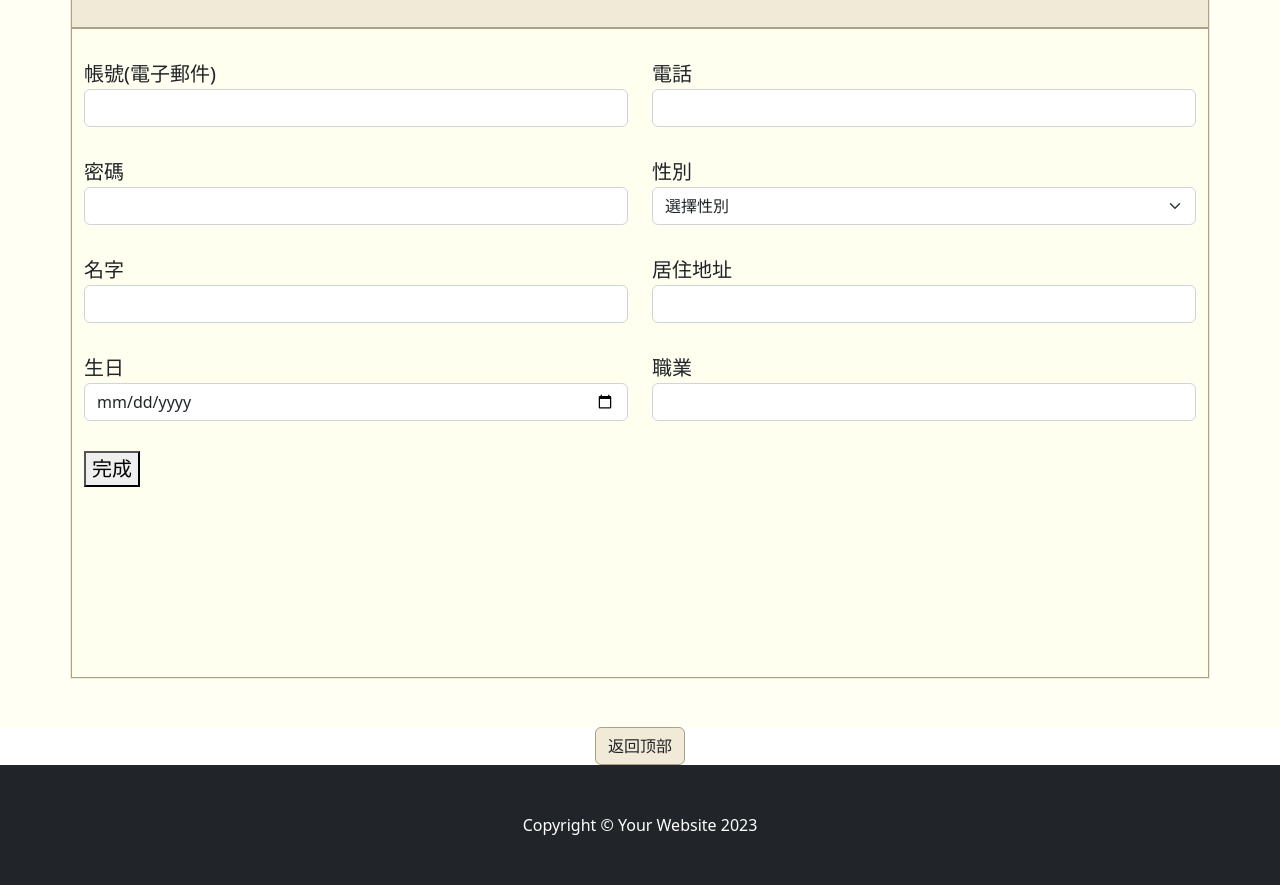
After one commit to cactusras/Django_test2, a Django app: template myProject/myApp/templates/client_regis.html in a window 1280 px wide. The commit adds this page. Shown: the part 201-1086 px from the top of the page. Run offline with Django 5.2, Linux system fonts and the light colour scheme; the template is opened without the code that fills it, so the values that code supplies are empty.

Commit message:
client_register, login page （後面大概都是這樣的邏輯）

```diff
--- /dev/null
+++ b/myProject/myApp/templates/client_regis.html
@@ -0,0 +1,128 @@
+{% load static %}
+<!DOCTYPE html>
+<html lang="en">
+<head>
+    <meta charset="UTF-8">
+    <meta name="viewport" content="width=device-width, initial-scale=1.0">
+    <title>User Registration</title>
+    <link rel="icon" type="image/x-icon" href="{% static 'myApp/assets/favicon.ico' %}" />
+    <!-- Bootstrap CSS -->
+    <link href="https://cdn.jsdelivr.net/npm/bootstrap@5.2.3/dist/css/bootstrap.min.css" rel="stylesheet">
+    <!-- Custom CSS -->
+    <link href="{% static 'myApp/css/styles_client_regis.css' %}" rel="stylesheet">
+</head>
+<body>
+    <!-- Navbar -->
+    <nav class="navbar navbar-expand-lg" style="background-color:#F0EAD6; height: 100px;">
+        <div class="container px-4 px-lg-5">
+            <img src="{% static 'myApp/assets/dental.png' %}" alt="DEN Logo">
+            <a class="navbar-brand" href="#!" style="font-size: 24px;">牙醫預約平台</a>
+            <!-- 其他导航链接 -->
+            <div class="collapse navbar-collapse" id="navbarSupportedContent">
+                <ul class="navbar-nav me-auto mb-2 mb-lg-0 ms-lg-4">
+                    <li class="nav-item"><a class="nav-link active" aria-current="page" href="#!" style="font-size: 20px;">找醫師</a></li>
+                    <li class="nav-item"><a class="nav-link" href="#!" style="font-size: 20px;">紀錄</a></li>
+                    <li class="nav-item"><a class="nav-link" href="#!" style="font-size: 20px;">Q&A</a></li>
+                </ul>
+                <form class="d-flex">
+                    <button class="btn btn-outline-dark" type="submit" style="font-size: 20px;">
+                        <i class="bi bi-person-fill"></i>
+                        登入
+                    </button>
+                </form>
+            </div>
+        </div>
+    </nav>
+
+    <!-- Registration Form -->
+    <section class="py-5" style="background-color:#FFFFF4">
+        <div class="container" style="border: 1px solid #F0EAD6;">
+            <div class="row row-cols-1">
+                <div class="col d-flex align-items-center justify-content-center" style="background-color:#F0EAD6; border: 1px solid #ada089; height:80px; font-size: 20px;">
+                    註冊
+                </div>
+                <!-- Registration Content -->
+                <div class="col" style="background-color:#fffff0; border: 1px solid #ada089; height:650px; font-size: 20px;">
+                    <br>
+                    <form id="registerForm" method="post">
+                        {% csrf_token %}
+                        <div class="row">
+                            <div class="col">
+                                <label for="email">帳號(電子郵件)</label>
+                                <input type="email" class="form-control" id="email" name="email" required>
+                            </div>
+                            <div class="col">
+                                <label for="phone_number">電話</label>
+                                <input type="tel" class="form-control" id="phone_number" name="phone_number" required>
+                            </div>
+                        </div>
+                        <br>
+                        <div class="row">
+                            <div class="col">
+                                <label for="pw">密碼</label>
+                                <input type="password" class="form-control" id="pw" name="pw" required>
+                            </div>
+                            <div class="col">
+                                <label for="gender">性別</label>
+                                <select class="form-select" id="gender" name="gender" required>
+                                    <option value="" disabled selected>選擇性別</option>
+                                    <option value="male">男</option>
+                                    <option value="female">女</option>
+                                </select>
+                            </div>
+                        </div>
+                        <br>
+                        <div class="row">
+                            <div class="col">
+                                <label for="name">名字</label>
+                                <input type="text" class="form-control" id="name" name="name" required>
+                            </div>
+                            <div class="col">
+                                <label for="address">居住地址</label>
+                                <input type="text" class="form-control" id="address" name="address">
+                            </div>
+                        </div>
+                        <br>
+                        <div class="row">
+                            <div class="col">
+                                <label for="birthdate">生日</label>
+                                <input type="date" class="form-control" id="birthdate" name="birthdate" required>
+                            </div>
+                            <div class="col">
+                                <label for="occupation">職業</label>
+                                <input type="text" class="form-control" id="occupation" name="occupation">
+                            </div>
+                        </div>
+                        <br>
+                        <!-- 完成按钮 -->
+                        <button class="rectangle-button" type="submit">完成</button>
+                    </form>
+                </div>
+            </div>
+        </div>
+    </section>
+
+    <!-- 返回顶部按钮 -->
+    <div class="d-flex justify-content-center">
+        <button onclick="window.scrollTo(0, 0)" class="btn" style="background-color:#F0EAD6; border: 1px solid #ada089;">返回顶部</button>
+    </div>
+
+    <!-- 页脚 -->
+    <footer class="py-5 bg-dark">
+        <div class="container"><p class="m-0 text-center text-white">Copyright &copy; Your Website 2023</p></div>
+    </footer>
+
+    <!-- Bootstrap JS -->
+    <script src="https://cdn.jsdelivr.net/npm/bootstrap@5.2.3/dist/js/bootstrap.bundle.min.js"></script>
+    <!-- Custom JS for form validation -->
+    <script>
+        document.getElementById("registerForm").addEventListener("submit", function(event) {
+            // Add your form validation logic here
+            var isValid = true; // Example logic, replace with your validation code
+            if (!isValid) {
+                event.preventDefault();
+            }
+        });
+    </script>
+</body>
+</html>
--- a/myProject/myApp/views.py
+++ b/myProject/myApp/views.py
@@ -115,7 +115,7 @@ def add_client(request):
             return render(request,'successAddedClient.html')
     else:
         form = ClientForm()
-    return render(request, 'add_client.html', {'form': form})
+    return render(request, 'client_reges.html', {'form': form})
 
 #session getters刪除好
 
```
Also changed, not shown: myProject/myApp/templates/myApp/login.html (+22 -10 lines).
